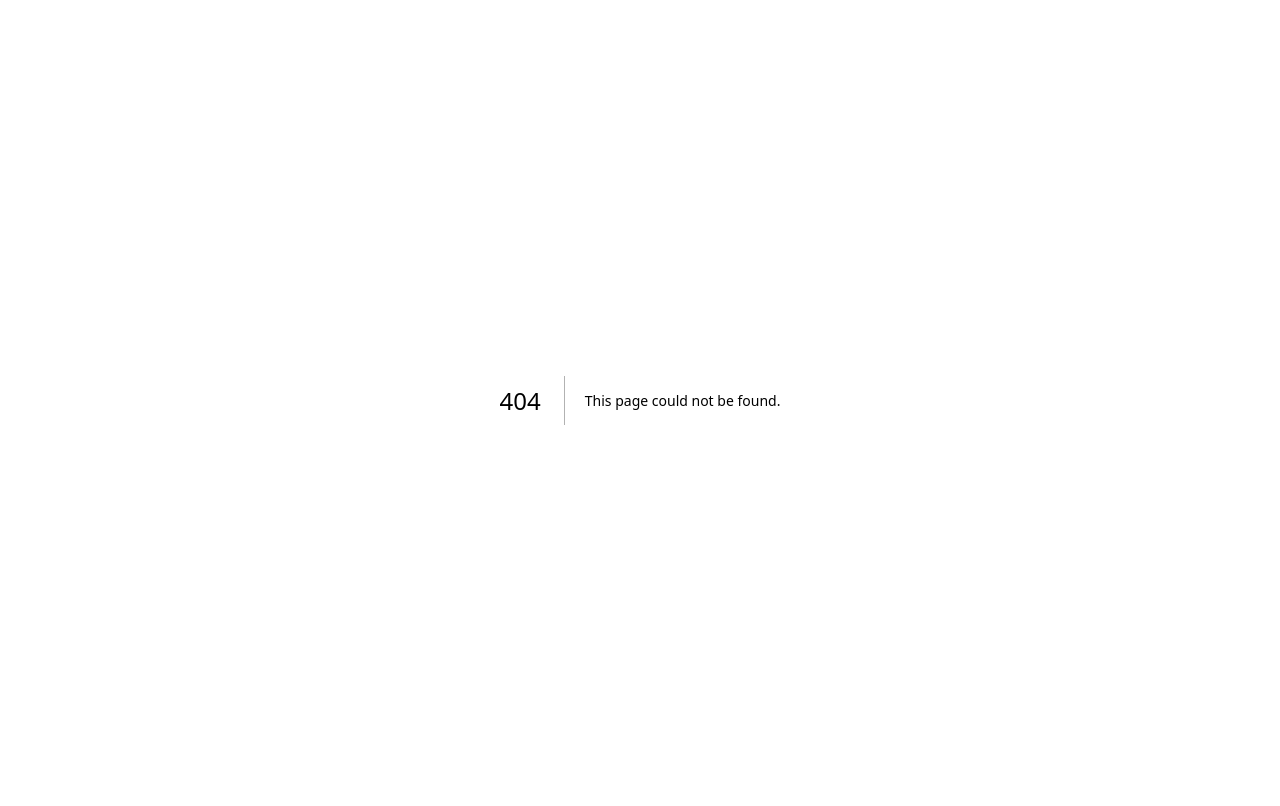
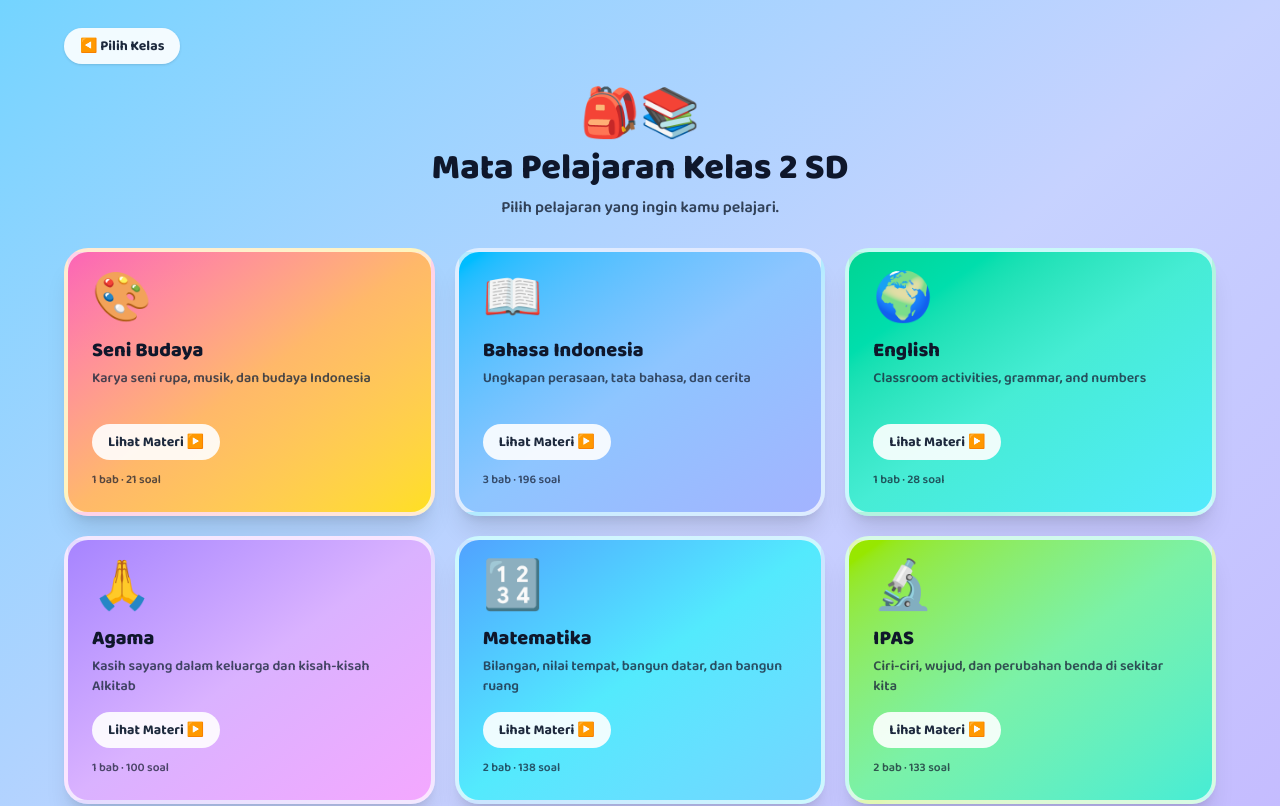
Before and after one commit to theodoresibp/kuis-belajar-anak, a Next.js app: page /kelas/2 in a window 1280 px wide. Before the commit this address had no page. Shown: the top 806 px of the page. Built offline with nearby package versions, Linux system fonts and the light colour scheme.

Commit message:
Add grade-based subject selection page

```diff
--- /dev/null
+++ b/src/app/kelas/[grade]/page.tsx
@@ -0,0 +1,63 @@
+import Link from "next/link";
+import { notFound } from "next/navigation";
+import { getAvailableGrades, getSubjectsByGrade } from "@/data/subjects";
+
+export function generateStaticParams() {
+  return getAvailableGrades().map((grade) => ({ grade: String(grade) }));
+}
+
+export default async function GradePage({
+  params,
+}: {
+  params: Promise<{ grade: string }>;
+}) {
+  const { grade: gradeParam } = await params;
+  const grade = Number(gradeParam);
+  if (!Number.isInteger(grade) || !getAvailableGrades().includes(grade)) notFound();
+
+  const gradeSubjects = getSubjectsByGrade(grade);
+
+  return (
+    <main className="min-h-full flex-1 overflow-y-auto bg-gradient-to-br from-sky-300 via-indigo-200 to-violet-300 px-5 py-7 sm:px-8">
+      <div className="mx-auto w-full max-w-6xl">
+        <Link href="/" className="inline-flex rounded-full bg-white/90 px-4 py-2 text-sm font-bold text-slate-800 shadow hover:bg-white">
+          ◀️ Pilih Kelas
+        </Link>
+
+        <header className="my-7 text-center">
+          <div className="text-5xl" aria-hidden>🎒📚</div>
+          <h1 className="mt-2 text-3xl font-extrabold text-slate-900 sm:text-4xl">
+            Mata Pelajaran Kelas {grade} SD
+          </h1>
+          <p className="mt-2 font-semibold text-slate-700">
+            Pilih pelajaran yang ingin kamu pelajari.
+          </p>
+        </header>
+
+        <section className="grid grid-cols-1 gap-5 sm:grid-cols-2 lg:grid-cols-3">
+          {gradeSubjects.map((subject) => {
+            const totalQuestions = subject.chapters.reduce((sum, chapter) => sum + chapter.questions.length, 0);
+            const chapterCount = subject.chapters.filter((chapter) => !chapter.category).length;
+            return (
+              <Link
+                key={subject.id}
+                href={`/mapel/${subject.id}`}
+                className={`group rounded-3xl border-4 border-white/70 bg-gradient-to-br ${subject.gradient} p-6 shadow-xl transition-transform hover:scale-[1.02] active:scale-95`}
+              >
+                <div className="mb-3 text-5xl" aria-hidden>{subject.emoji}</div>
+                <h2 className="text-xl font-extrabold text-slate-900">{subject.title}</h2>
+                <p className="mt-1 min-h-10 text-sm font-semibold text-slate-800/80">{subject.description}</p>
+                <div className="mt-4 inline-flex rounded-full bg-white/90 px-4 py-2 text-sm font-bold text-slate-800 group-hover:bg-white">
+                  Lihat Materi ▶️
+                </div>
+                <p className="mt-3 text-xs font-semibold text-slate-900/70">
+                  {chapterCount} bab · {totalQuestions} soal
+                </p>
+              </Link>
+            );
+          })}
+        </section>
+      </div>
+    </main>
+  );
+}
```
